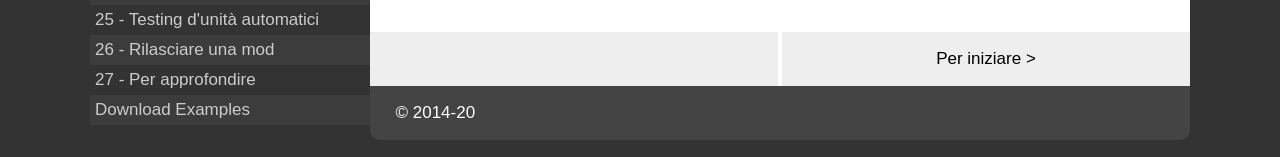
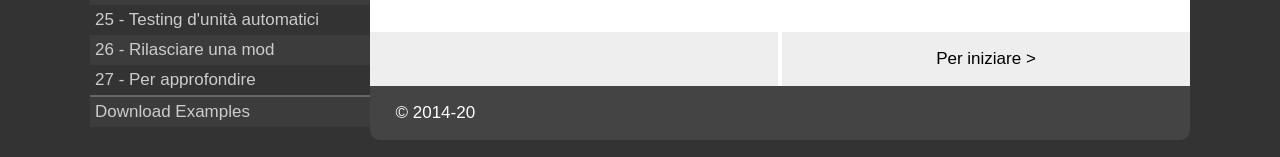
Before and after one commit to rubenwardy/minetest_modding_book, a Jekyll site: the page built from _it/index.md, in a window 1280 px wide. Shown: the part 799-956 px from the top of the page. Built offline with Jekyll 4.4.1, drawn with Linux system fonts in a browser that asks for light colours.

Commit message:
Fix missing HR

```diff
--- a/_layouts/default.html
+++ b/_layouts/default.html
@@ -31,7 +31,7 @@
 		{% assign last_section = section %}
 		{% assign num = num | plus:1 %}
 	{% endfor %}
-	<li><a href="https://github.com/rubenwardy/minetest_modding_book/archive/examples.zip">Download Examples</a></li>
+	<li><a href="https://github.com/rubenwardy/minetest_modding_book/archive/examples.zip" class="hr">Download Examples</a></li>
 </nav>
 
 <main>
```
